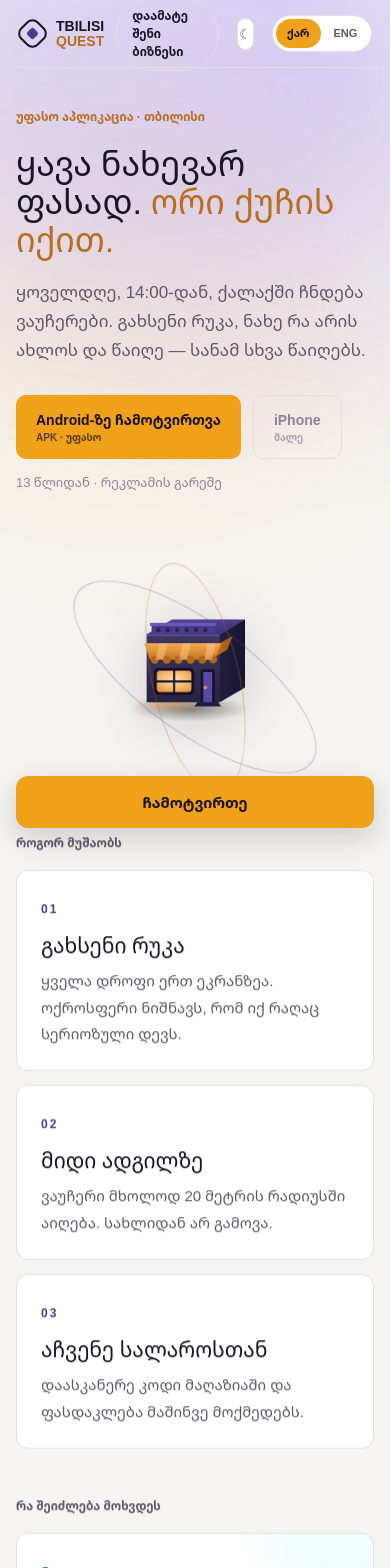
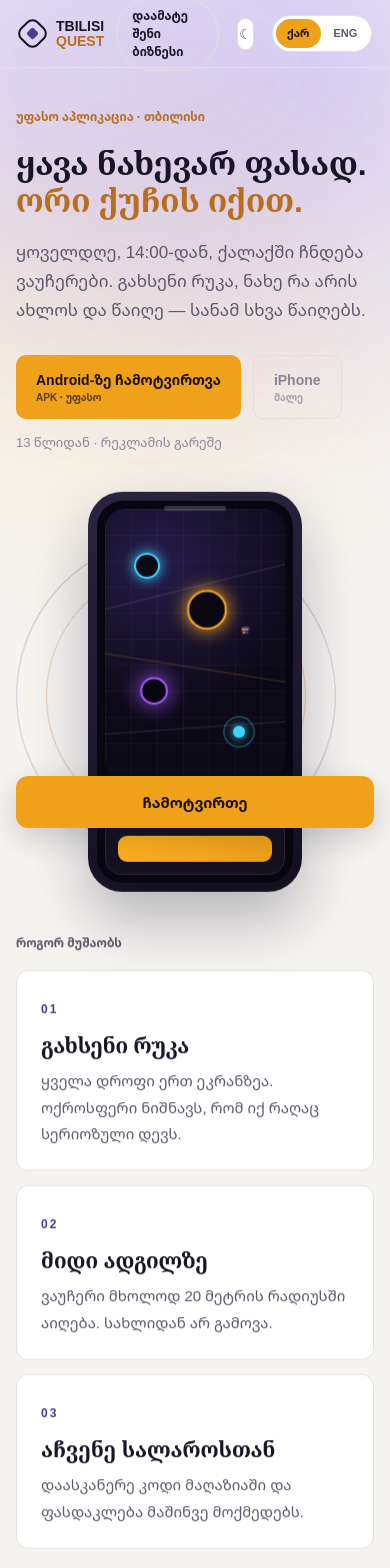
Before and after one commit to GridlyTeam/TbilisiQuest, a Next.js app in the folder apps/merchant/: page / in a window 390 px wide. Shown: the top 1568 px of the page. Built offline with nearby package versions, Linux system fonts and the light colour scheme; no server answers.

Commit message:
Drawn phone in the hero, serif headlines

```diff
--- a/apps/merchant/src/app/landing.css
+++ b/apps/merchant/src/app/landing.css
@@ -860,3 +860,257 @@
     transition-duration: 0.01ms !important;
   }
 }
+
+/* =========================================================================
+   Headline face
+   =========================================================================
+   A serif against the sans, so the headlines have somewhere to speak from.
+   Loaded in app/layout.tsx; the portal behind the login keeps the sans. */
+.landing h1,
+.landing .panel h2,
+.landing .step h3,
+.landing .rarity-card h3,
+.landing .faq summary {
+  font-family: var(--font-display), Georgia, serif;
+  font-weight: 700;
+}
+.landing h1 {
+  font-weight: 800;
+}
+/* Serif Georgian sits a touch larger on the line than the sans, so the hero
+   needs slightly less size and slightly more room to breathe. */
+.landing.ka h1 {
+  font-size: clamp(32px, 4.6vw, 56px);
+  line-height: 1.16;
+}
+
+/* =========================================================================
+   The phone
+   =========================================================================
+   Drawn rather than screenshotted, because there is nothing real to
+   photograph yet. It carries no text on purpose: shapes suggest an interface,
+   words would be claims. */
+.landing .hero-art {
+  width: 320px;
+  height: 420px;
+  display: grid;
+  place-items: center;
+}
+.landing .phone {
+  position: relative;
+  z-index: 2;
+  width: 214px;
+  height: 400px;
+  padding: 9px;
+  border-radius: 34px;
+  background: linear-gradient(160deg, #2a2440, #14101f);
+  box-shadow:
+    0 30px 60px rgba(0, 0, 0, 0.5),
+    0 0 0 1px rgba(255, 255, 255, 0.06) inset;
+  transform: rotate(-4deg);
+  animation: float 8s ease-in-out infinite alternate;
+}
+.landing .phone .notch {
+  position: absolute;
+  z-index: 3;
+  top: 14px;
+  left: 50%;
+  width: 62px;
+  height: 5px;
+  border-radius: 3px;
+  background: rgba(255, 255, 255, 0.18);
+  transform: translateX(-50%);
+}
+.landing .phone .screen {
+  display: flex;
+  flex-direction: column;
+  gap: 8px;
+  width: 100%;
+  height: 100%;
+  padding: 8px;
+  border-radius: 26px;
+  background: #08060f;
+  overflow: hidden;
+}
+
+/* ---- the map ----------------------------------------------------------- */
+.landing .mini-map {
+  position: relative;
+  flex: 1;
+  border-radius: 20px;
+  overflow: hidden;
+  background:
+    linear-gradient(rgba(255, 255, 255, 0.035) 1px, transparent 1px) 0 0 /
+      100% 26px,
+    linear-gradient(90deg, rgba(255, 255, 255, 0.035) 1px, transparent 1px) 0 0 /
+      26px 100%,
+    radial-gradient(circle at 30% 20%, rgba(124, 92, 255, 0.22), transparent 60%),
+    #0d0a17;
+}
+.landing .mini-map .road {
+  position: absolute;
+  height: 2px;
+  width: 150%;
+  left: -25%;
+  background: rgba(255, 255, 255, 0.07);
+}
+.landing .mini-map .r1 {
+  top: 28%;
+  transform: rotate(-14deg);
+}
+.landing .mini-map .r2 {
+  top: 58%;
+  transform: rotate(9deg);
+  background: rgba(255, 176, 32, 0.12);
+}
+.landing .mini-map .r3 {
+  top: 80%;
+  transform: rotate(-4deg);
+}
+
+/* Markers: one per rarity, each pulsing on its own rhythm so the group never
+   beats in time, which is what makes it look alive rather than mechanical. */
+.landing .mini-map .pin {
+  position: absolute;
+  width: 26px;
+  height: 26px;
+  border-radius: 50%;
+  border: 2px solid var(--tone);
+  background: rgba(8, 6, 15, 0.85);
+  display: grid;
+  place-items: center;
+  box-shadow: 0 0 14px var(--tone);
+  animation: pin-pulse 3.4s ease-in-out infinite;
+}
+.landing .mini-map .pin img {
+  width: 18px;
+  height: 18px;
+}
+.landing .mini-map .legendary {
+  --tone: #ffb020;
+  width: 38px;
+  height: 38px;
+  top: 30%;
+  left: 46%;
+  animation-delay: 0s;
+}
+.landing .mini-map .rare {
+  --tone: #a855f7;
+  top: 62%;
+  left: 20%;
+  animation-delay: 1.1s;
+}
+.landing .mini-map .common {
+  --tone: #3bd6ff;
+  top: 16%;
+  left: 16%;
+  animation-delay: 2.2s;
+}
+@keyframes pin-pulse {
+  0%,
+  100% {
+    transform: scale(1);
+    box-shadow: 0 0 12px var(--tone);
+  }
+  50% {
+    transform: scale(1.08);
+    box-shadow: 0 0 22px var(--tone);
+  }
+}
+
+/* The player: a dot with a ring expanding out of it, the way every map app
+   shows "you are here and we are still looking". */
+.landing .mini-map .me {
+  position: absolute;
+  bottom: 16%;
+  right: 22%;
+  width: 12px;
+  height: 12px;
+  border-radius: 50%;
+  background: #3bd6ff;
+  box-shadow: 0 0 10px #3bd6ff;
+}
+.landing .mini-map .me i {
+  position: absolute;
+  inset: -4px;
+  border-radius: 50%;
+  border: 1.5px solid rgba(59, 214, 255, 0.6);
+  animation: ripple 2.6s ease-out infinite;
+}
+@keyframes ripple {
+  from {
+    transform: scale(0.6);
+    opacity: 0.9;
+  }
+  to {
+    transform: scale(3.4);
+    opacity: 0;
+  }
+}
+
+/* ---- the sheet --------------------------------------------------------- */
+/* Bars rather than words: the shape of a card without pretending to be one. */
+.landing .mini-card {
+  display: flex;
+  flex-direction: column;
+  gap: 7px;
+  padding: 12px;
+  border-radius: 16px;
+  background: #15111f;
+  border: 1px solid #2c2440;
+}
+.landing .mini-bar {
+  height: 7px;
+  width: 58%;
+  border-radius: 4px;
+  background: rgba(247, 245, 255, 0.22);
+}
+.landing .mini-bar.wide {
+  width: 80%;
+  height: 9px;
+  background: rgba(247, 245, 255, 0.4);
+}
+.landing .mini-cta {
+  margin-top: 4px;
+  height: 26px;
+  border-radius: 9px;
+  background: linear-gradient(90deg, #ffb020, #f0a11a);
+}
+
+.landing.light .phone {
+  box-shadow:
+    0 30px 60px rgba(23, 21, 38, 0.28),
+    0 0 0 1px rgba(23, 21, 38, 0.06) inset;
+}
+
+/* Orbits sit behind the phone rather than around a floating icon. */
+.landing .orbit-one {
+  width: 320px;
+  height: 320px;
+  left: 0;
+  top: 50px;
+}
+.landing .orbit-two {
+  width: 260px;
+  height: 260px;
+  left: 30px;
+  top: 80px;
+}
+
+@media (max-width: 860px) {
+  .landing .hero-art {
+    width: 100%;
+    height: 400px;
+  }
+  .landing .phone {
+    transform: rotate(-3deg) scale(0.94);
+  }
+}
+
+@media (prefers-reduced-motion: reduce) {
+  .landing .phone,
+  .landing .mini-map .pin,
+  .landing .mini-map .me i {
+    animation: none;
+  }
+}
--- a/apps/merchant/src/app/layout.tsx
+++ b/apps/merchant/src/app/layout.tsx
@@ -1,5 +1,5 @@
 import type { Metadata } from 'next'
-import { Noto_Sans_Georgian } from 'next/font/google'
+import { Noto_Sans_Georgian, Noto_Serif_Georgian } from 'next/font/google'
 import './globals.css'
 
 import { I18nProvider } from '@/lib/i18n'
@@ -13,6 +13,22 @@ import { I18nProvider } from '@/lib/i18n'
 const sans = Noto_Sans_Georgian({
   variable: '--font-sans',
   subsets: ['georgian', 'latin'],
+  display: 'swap',
+})
+
+/**
+ * A serif for the landing page's headlines only.
+ *
+ * One family at several weights is why the page read as generic: nothing on it
+ * had a voice. A serif against the sans gives the headlines somewhere to speak
+ * from, and Noto Serif Georgian is the rare free face that draws Georgian
+ * properly rather than shearing a Latin design into it. The portal behind the
+ * login keeps the sans throughout -- an admin tool wants to be quiet.
+ */
+const display = Noto_Serif_Georgian({
+  variable: '--font-display',
+  subsets: ['georgian', 'latin'],
+  weight: ['600', '700', '800'],
   display: 'swap',
 })
 
@@ -43,7 +59,10 @@ export const viewport = { themeColor: '#08060f' }
 
 export default function RootLayout({ children }: LayoutProps<'/'>) {
   return (
-    <html lang="ka" className={`${sans.variable} h-full antialiased`}>
+    <html
+      lang="ka"
+      className={`${sans.variable} ${display.variable} h-full antialiased`}
+    >
       <body className="flex min-h-full flex-col">
         <I18nProvider>{children}</I18nProvider>
       </body>
--- a/apps/merchant/src/components/Landing.tsx
+++ b/apps/merchant/src/components/Landing.tsx
@@ -319,9 +319,38 @@ export default function Landing({ stats }: { stats: PublicStats | null }) {
             <p className="download-note">{t.downloadNote}</p>
           </div>
 
-          <div className="hero-art">
-            {/* eslint-disable-next-line @next/next/no-img-element */}
-            <img src="/store-icon.png" alt="" />
+          {/* A drawn phone, not a screenshot: there is nothing real to
+              photograph yet, and an empty map would sell nothing. Everything
+              in it is shape and colour -- no venue names, no counts, nothing
+              that could be read as data. */}
+          <div className="hero-art" aria-hidden="true">
+            <div className="phone">
+              <span className="notch" />
+              <div className="screen">
+                <div className="mini-map">
+                  <span className="road r1" />
+                  <span className="road r2" />
+                  <span className="road r3" />
+
+                  <span className="pin legendary">
+                    {/* eslint-disable-next-line @next/next/no-img-element */}
+                    <img src="/store-icon.png" alt="" />
+                  </span>
+                  <span className="pin rare" />
+                  <span className="pin common" />
+
+                  <span className="me">
+                    <i />
+                  </span>
+                </div>
+
+                <div className="mini-card">
+                  <span className="mini-bar wide" />
+                  <span className="mini-bar" />
+                  <span className="mini-cta" />
+                </div>
+              </div>
+            </div>
             <span className="orbit orbit-one" />
             <span className="orbit orbit-two" />
           </div>
```
